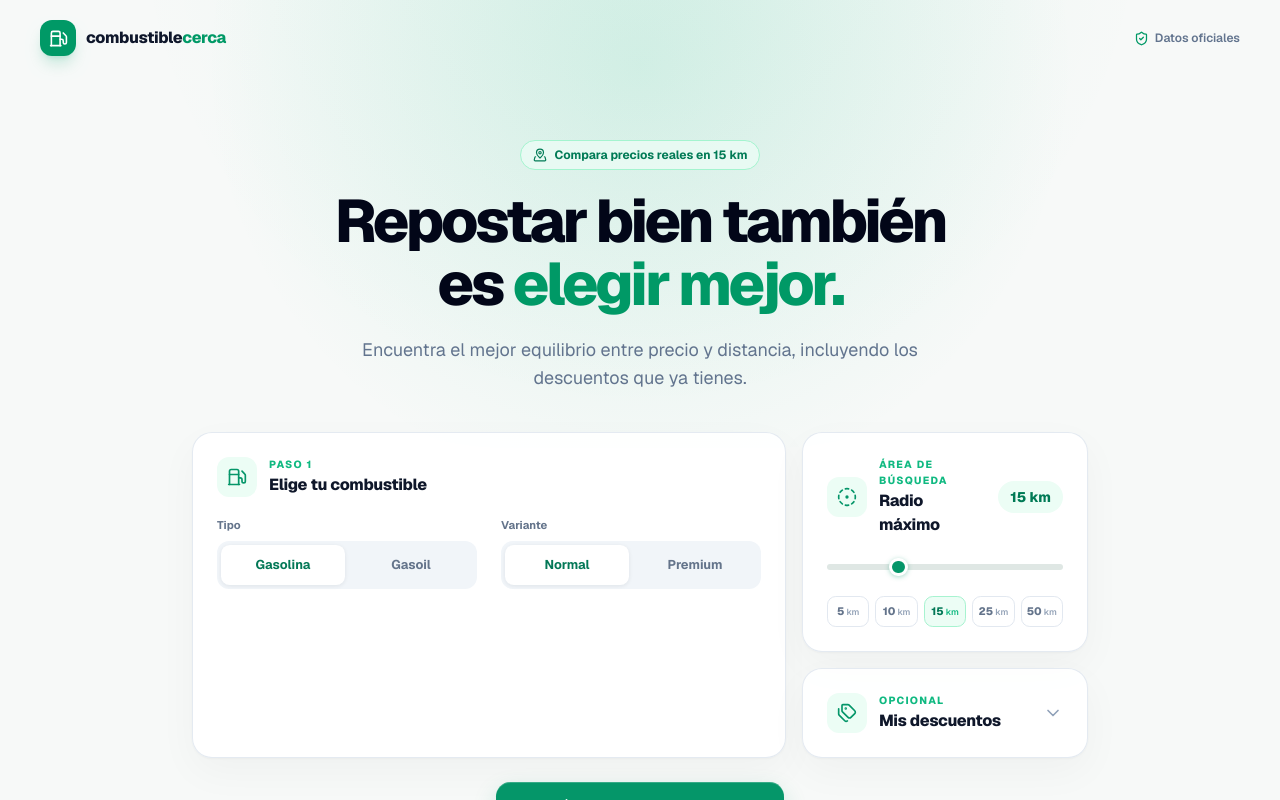
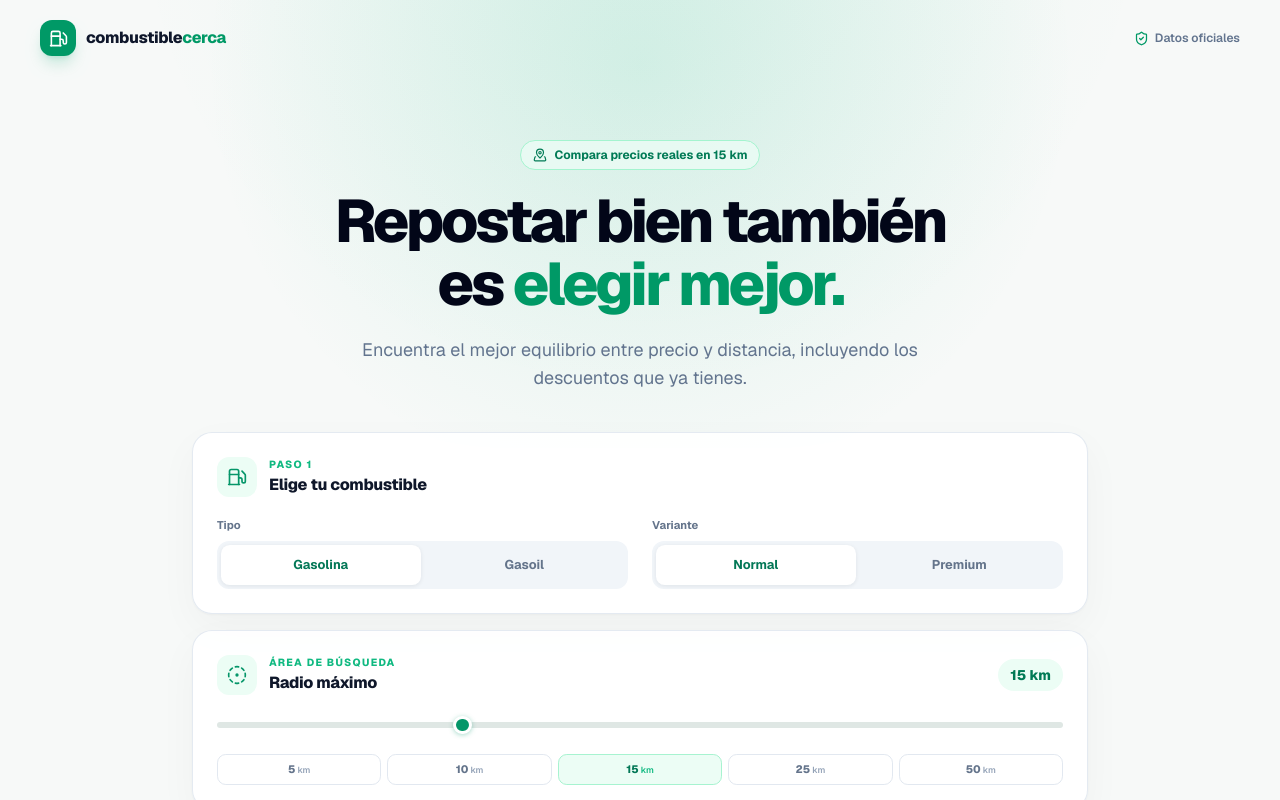
Before and after one commit to pzc-webdev/combustible-zc, a Next.js app: page / in a window 1280 px wide. Shown: the top 800 px of the page. Built offline with nearby package versions, Linux system fonts and the light colour scheme.

Commit message:
STYLE - Refactor CSS

```diff
--- a/components/fuel-finder.tsx
+++ b/components/fuel-finder.tsx
@@ -208,7 +208,7 @@ export function FuelFinder() {
         </section>
 
         <section
-          className="mx-auto mt-8 grid max-w-4xl gap-4 sm:mt-10 lg:grid-cols-[1.35fr_0.65fr]"
+          className="mx-auto mt-8 grid max-w-4xl gap-4 sm:mt-10 "
           aria-label="Preferencias de búsqueda"
         >
           <FuelSelector
```
